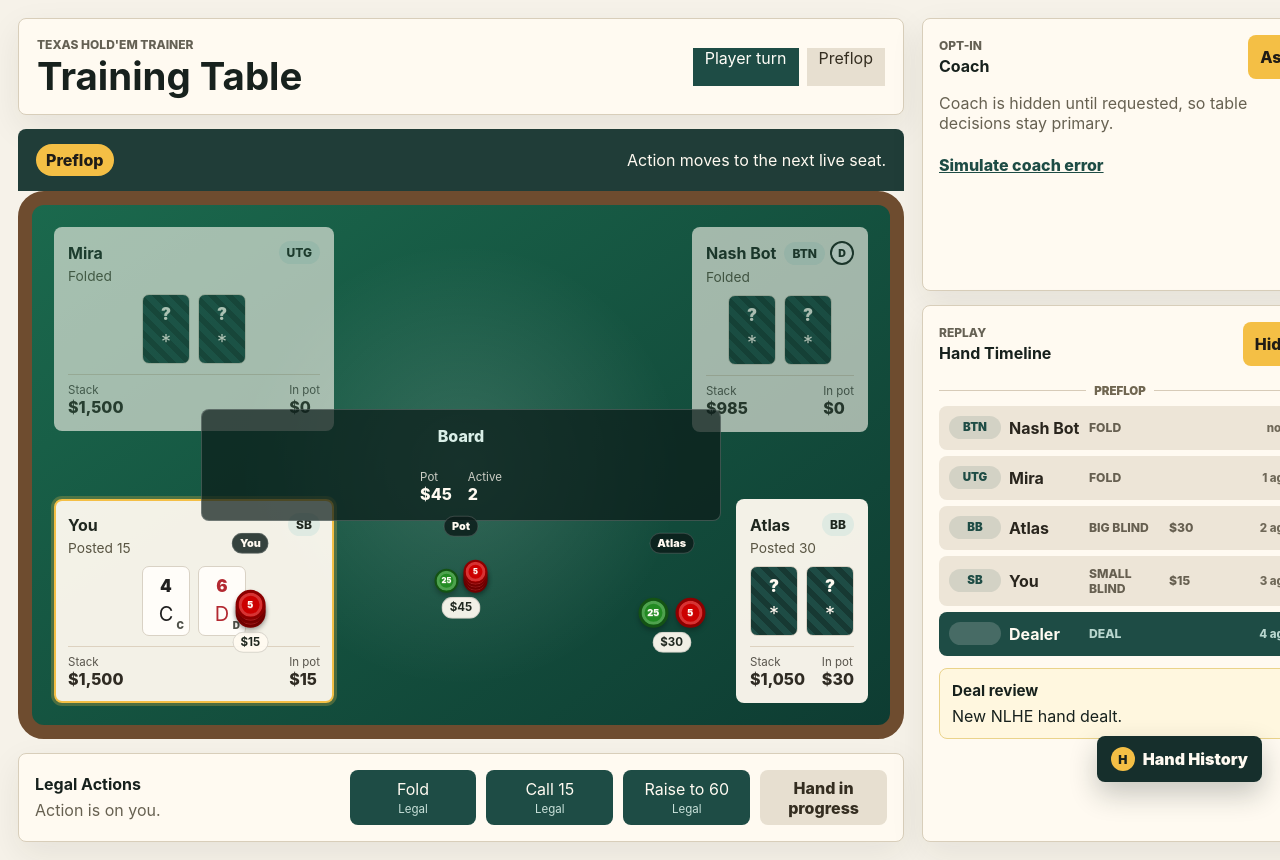
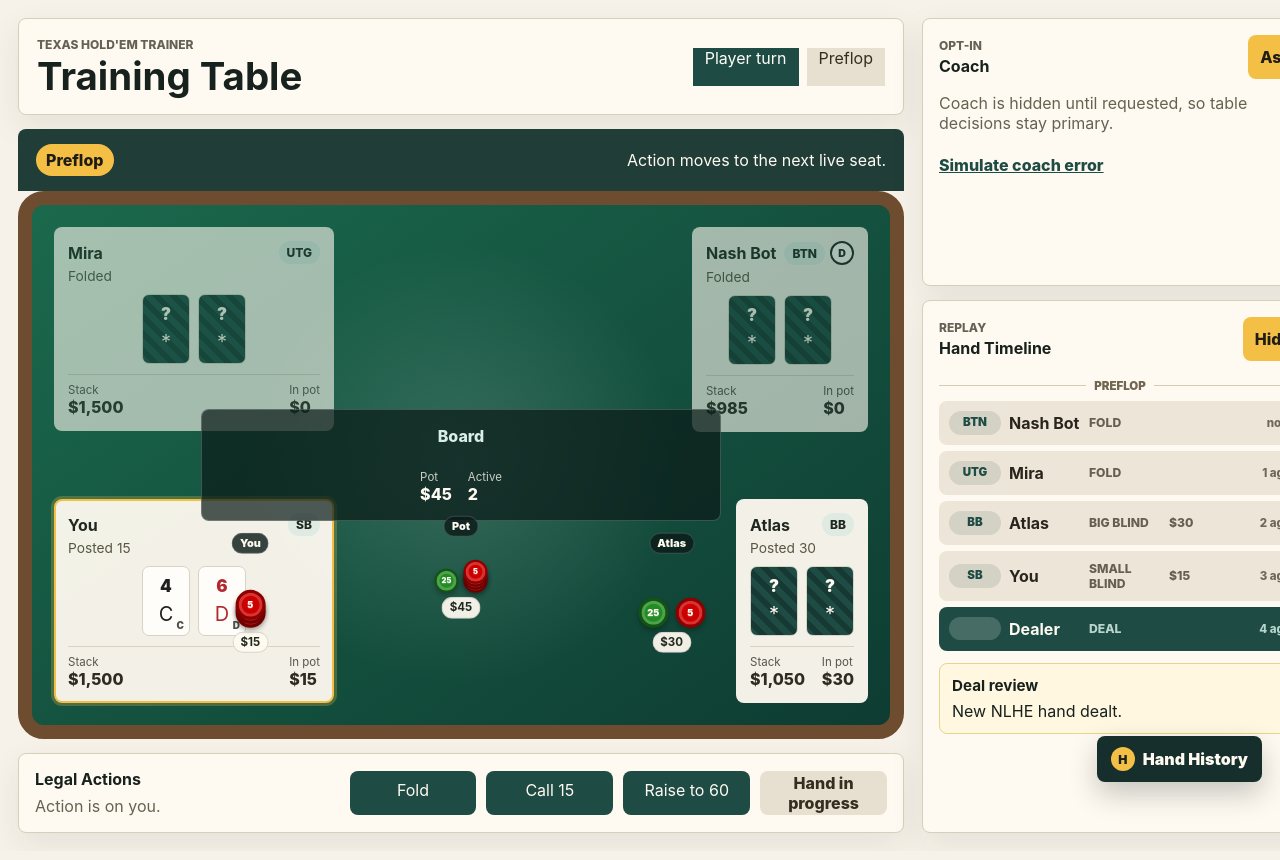
Before and after one commit to decraemerdevon-sudo/PokerDemo, a React (Vite) app: page / in a window 1280 px wide. Shown: the top 860 px of the page. Built offline with nearby package versions, Linux system fonts and the light colour scheme.

Commit message:
Remove legal subtitles from action buttons

```diff
--- a/src/App.tsx
+++ b/src/App.tsx
@@ -519,7 +519,6 @@ function App() {
             {legalActions.map((action) => (
               <button className="primary-action" disabled={!isHeroTurn} key={action.kind} onClick={() => runAction(action.kind, action.targetContribution)} type="button">
                 <span>{action.label}</span>
-                <small>{isHeroTurn ? 'Legal' : 'Locked'}</small>
               </button>
             ))}
             <span className="auto-hand-status" role="status">{state.stage === 'hand-complete' ? 'Next hand auto-starts' : 'Hand in progress'}</span>
```
